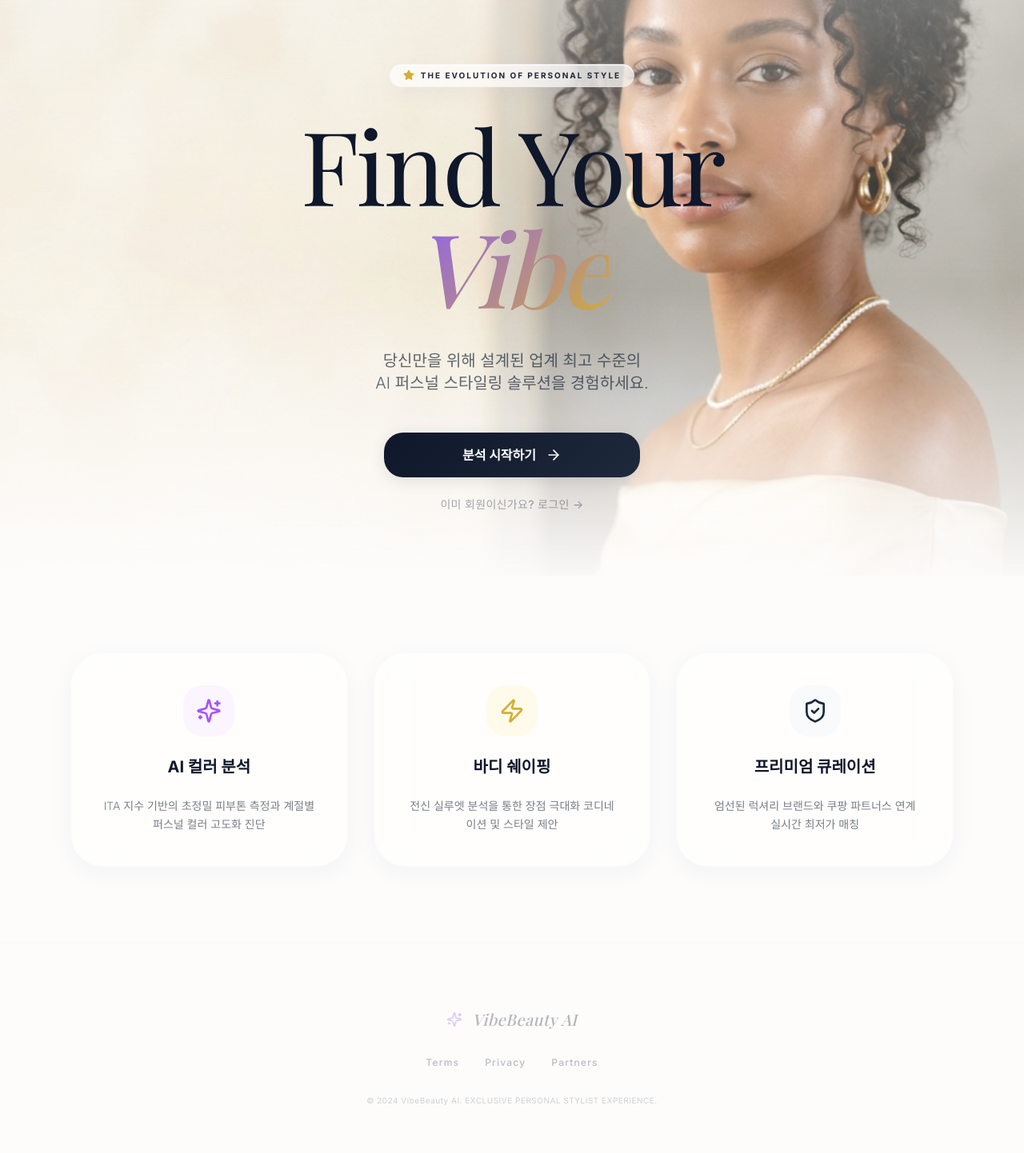
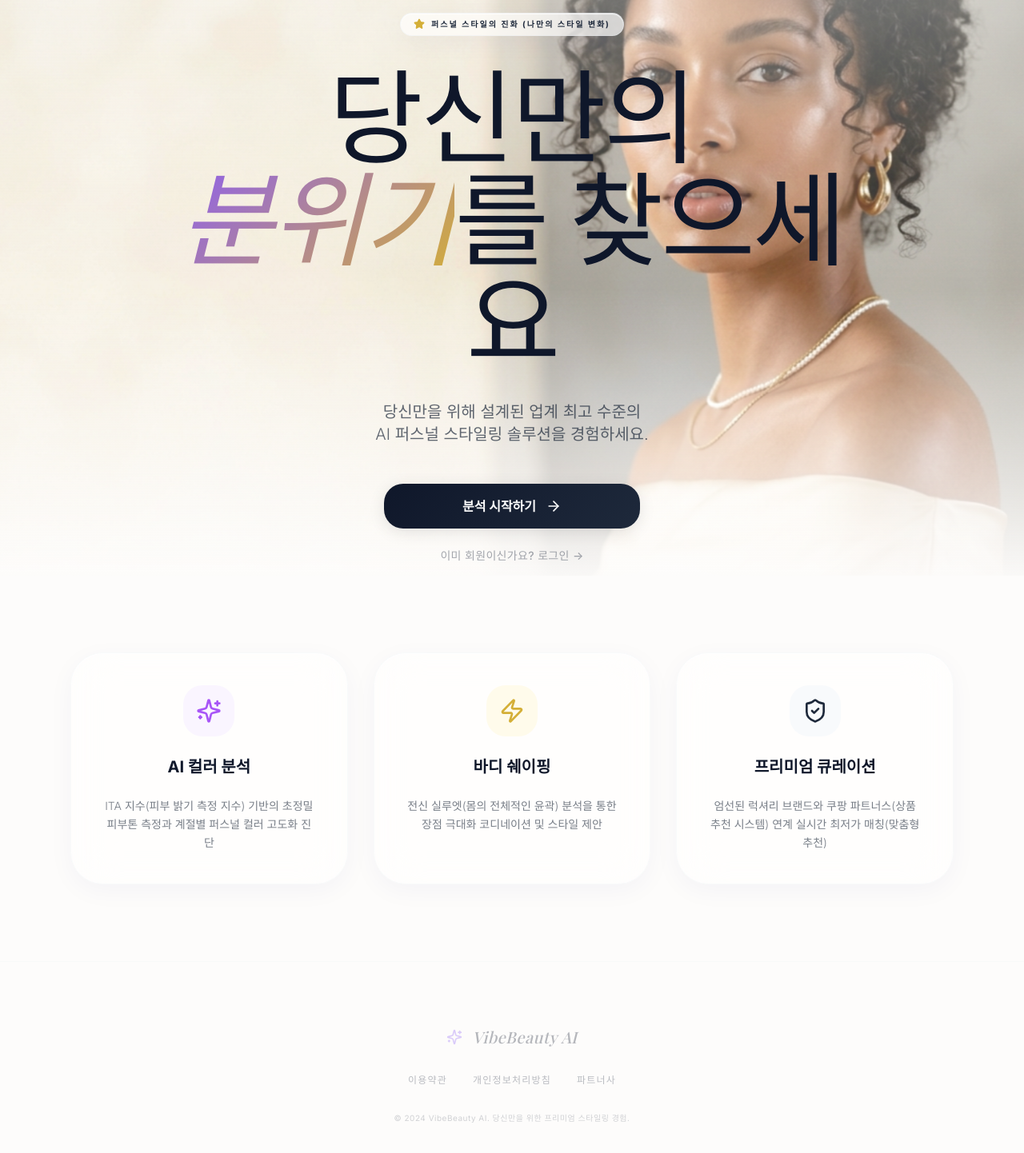
Before and after one commit to naradai87-oss/VibeBeauty-AI, a Next.js app: page / in a window 1280 px wide. Shown: the top 1442 px of the page at 80% size. Built offline with nearby package versions, Linux system fonts and the light colour scheme; a web font is replaced by a local one.

Commit message:
feat: translate to Korean, fix buttons, and hydration errors

```diff
--- a/app/(auth)/login/page.tsx
+++ b/app/(auth)/login/page.tsx
@@ -40,7 +40,7 @@ export default function LoginPage() {
     <div className="min-h-screen bg-vibe-cream flex flex-col items-center justify-center p-6 selection:bg-vibe-primary selection:text-white">
       {/* Back Button */}
       <Link href="/" className="absolute top-12 left-8 flex items-center gap-2 text-vibe-slate/40 hover:text-vibe-primary transition-colors text-xs font-bold uppercase tracking-widest">
-        <ArrowLeft size={16} /> Back to Home
+        <ArrowLeft size={16} /> 홈으로 돌아가기
       </Link>
 
       <motion.div
@@ -56,15 +56,15 @@ export default function LoginPage() {
           >
             <Diamond className="w-10 h-10 text-vibe-primary" />
           </motion.div>
-          <h1 className="heading-serif text-4xl text-vibe-charcoal font-medium mb-3">Welcome Back</h1>
-          <p className="text-vibe-slate/40 text-sm font-light tracking-wide">Enter your details to access your personal stylist</p>
+          <h1 className="heading-serif text-4xl text-vibe-charcoal font-medium mb-3">다시 오신 것을 환영합니다</h1>
+          <p className="text-vibe-slate/40 text-sm font-light tracking-wide">로그인 정보를 입력하여 나만의 퍼스널 스타일리스트를 만나보세요</p>
         </div>
 
         {/* Login Form */}
         <div className="luxury-glass p-10 rounded-apple-lg border-vibe-silver/10 space-y-8">
           <form onSubmit={handleLogin} className="space-y-6">
             <div className="space-y-2">
-              <label className="text-[10px] font-bold text-vibe-slate/40 uppercase tracking-widest ml-1">Email Address</label>
+              <label className="text-[10px] font-bold text-vibe-slate/40 uppercase tracking-widest ml-1">이메일 주소</label>
               <input
                 type="email"
                 value={email}
@@ -77,8 +77,8 @@ export default function LoginPage() {
 
             <div className="space-y-2">
               <div className="flex justify-between items-center ml-1">
-                <label className="text-[10px] font-bold text-vibe-slate/40 uppercase tracking-widest">Password</label>
-                <button type="button" className="text-[10px] font-bold text-vibe-primary/60 hover:text-vibe-primary uppercase tracking-widest">Forgot?</button>
+                <label className="text-[10px] font-bold text-vibe-slate/40 uppercase tracking-widest">비밀번호</label>
+                <button type="button" className="text-[10px] font-bold text-vibe-primary/60 hover:text-vibe-primary uppercase tracking-widest">비밀번호 찾기</button>
               </div>
               <div className="relative">
                 <input
@@ -108,22 +108,22 @@ export default function LoginPage() {
               disabled={loading}
               className="btn-premium w-full py-5 text-sm uppercase tracking-[0.2em] font-black disabled:opacity-40"
             >
-              {loading ? 'Authenticating...' : 'Sign In'}
+              {loading ? '인증 중...' : '로그인'}
             </button>
           </form>
 
           <div className="text-center pt-4 border-t border-vibe-silver/10">
             <p className="text-vibe-slate/40 text-xs font-medium tracking-wide">
-              Don&apos;t have an account yet? {' '}
+              아직 계정이 없으신가요? {' '}
               <Link href="/signup" className="text-vibe-primary font-bold hover:underline decoration-2 underline-offset-4">
-                Create Account
+                계정 생성하기
               </Link>
             </p>
           </div>
         </div>
 
         <p className="text-center text-vibe-slate/20 text-[10px] uppercase font-bold tracking-[0.3em] mt-12">
-          VibeBeauty • Luxury Personal Styling
+          VibeBeauty • 럭셔리 퍼스널 스타일링
         </p>
       </motion.div>
     </div>
--- a/app/(auth)/signup/page.tsx
+++ b/app/(auth)/signup/page.tsx
@@ -55,7 +55,7 @@ export default function SignupPage() {
           <div className="w-24 h-24 luxury-glass rounded-full flex items-center justify-center mx-auto mb-8 shadow-luxury">
             <Mail className="w-10 h-10 text-vibe-primary" />
           </div>
-          <h2 className="heading-serif text-4xl text-vibe-charcoal font-medium mb-6">Verification Sent</h2>
+          <h2 className="heading-serif text-4xl text-vibe-charcoal font-medium mb-6">인증 메일이 발송되었습니다</h2>
           <div className="luxury-glass p-8 rounded-apple-lg border-vibe-silver/10 space-y-4 mb-8">
             <p className="text-vibe-slate/60 text-sm leading-relaxed">
               입력하신 <span className="text-vibe-primary font-bold">{form.email}</span> 주소로 <br />
@@ -69,7 +69,7 @@ export default function SignupPage() {
           </div>
           <button onClick={() => router.push('/login')}
             className="btn-premium w-full py-5 text-sm uppercase tracking-[0.2em] font-black">
-            Go to Login
+            로그인하러 가기
           </button>
         </motion.div>
       </div>
@@ -80,7 +80,7 @@ export default function SignupPage() {
     <div className="min-h-screen bg-vibe-cream flex flex-col items-center justify-center p-6 selection:bg-vibe-primary selection:text-white">
       {/* Back Button */}
       <Link href="/" className="absolute top-12 left-8 flex items-center gap-2 text-vibe-slate/40 hover:text-vibe-primary transition-colors text-xs font-bold uppercase tracking-widest">
-        <ArrowLeft size={16} /> Welcome
+        <ArrowLeft size={16} /> 환영합니다
       </Link>
 
       <motion.div
@@ -96,18 +96,18 @@ export default function SignupPage() {
           >
             <Sparkles className="w-10 h-10 text-vibe-primary" />
           </motion.div>
-          <h1 className="heading-serif text-4xl text-vibe-charcoal font-medium mb-3">Join the Atelier</h1>
-          <p className="text-vibe-slate/40 text-sm font-light tracking-wide">Begin your journey to a more refined you</p>
+          <h1 className="heading-serif text-4xl text-vibe-charcoal font-medium mb-3">아틀리에(Atelier - 작업실) 가입하기</h1>
+          <p className="text-vibe-slate/40 text-sm font-light tracking-wide">당신을 더 빛나게 할 여정을 시작하세요</p>
         </div>
 
         {/* Signup Form */}
         <div className="luxury-glass p-10 rounded-apple-lg border-vibe-silver/10 space-y-8">
           <form onSubmit={handleSignup} className="space-y-6">
             {[
-              { key: 'nickname', label: 'Preferred Name', placeholder: 'Velvet Queen', type: 'text' },
-              { key: 'email', label: 'Email Address', placeholder: 'style@vibe.ai', type: 'email' },
-              { key: 'password', label: 'Security Password', placeholder: '8+ Characters', type: 'password' },
-              { key: 'referralCode', label: 'Invitation Code (Optional)', placeholder: 'VIBE-XXXX', type: 'text' },
+              { key: 'nickname', label: '사용할 닉네임', placeholder: '닉네임을 입력하세요', type: 'text' },
+              { key: 'email', label: '이메일 주소', placeholder: 'style@vibe.ai', type: 'email' },
+              { key: 'password', label: '보안 비밀번호', placeholder: '8자 이상', type: 'password' },
+              { key: 'referralCode', label: '초대 코드 (선택 사항)', placeholder: 'VIBE-XXXX', type: 'text' },
             ].map(field => (
               <div key={field.key} className="space-y-2">
                 <label className="text-[10px] font-bold text-vibe-slate/40 uppercase tracking-widest ml-1">{field.label}</label>
@@ -134,22 +134,22 @@ export default function SignupPage() {
               disabled={loading}
               className="btn-premium w-full py-5 text-sm uppercase tracking-[0.2em] font-black disabled:opacity-40"
             >
-              {loading ? 'Processing...' : 'Create Account'}
+              {loading ? '처리 중...' : '계정 생성하기'}
             </button>
           </form>
 
           <div className="text-center pt-4 border-t border-vibe-silver/10">
             <p className="text-vibe-slate/40 text-xs font-medium tracking-wide">
-              Already have an account? {' '}
+              이미 계정이 있으신가요? {' '}
               <Link href="/login" className="text-vibe-primary font-bold hover:underline decoration-2 underline-offset-4">
-                Sign In
+                로그인
               </Link>
             </p>
           </div>
         </div>
 
         <p className="text-center text-vibe-slate/20 text-[10px] uppercase font-bold tracking-[0.3em] mt-12">
-          VibeBeauty • Luxury Personal Styling
+          VibeBeauty • 럭셔리 퍼스널 스타일링
         </p>
       </motion.div>
     </div>
--- a/app/(main)/style-log/page.tsx
+++ b/app/(main)/style-log/page.tsx
@@ -3,7 +3,7 @@
 import { useEffect, useState, useRef } from 'react'
 import { motion, AnimatePresence } from 'motion/react'
 import { useRouter } from 'next/navigation'
-import { Camera, Download, Share2, Calendar } from 'lucide-react'
+import { Camera, Download, Share2, Calendar, Sparkles } from 'lucide-react'
 import { createClient } from '@/lib/supabase'
 import { formatDate } from '@/lib/utils'
 import type { StyleLog } from '@/types'
--- a/app/layout.tsx
+++ b/app/layout.tsx
@@ -27,7 +27,7 @@ export const viewport = {
 
 export default function RootLayout({ children }: { children: React.ReactNode }) {
   return (
-    <html lang="ko" className={`${inter.variable} ${playfair.variable}`}>
+    <html lang="ko" className={`${inter.variable} ${playfair.variable}`} suppressHydrationWarning>
       <body className="antialiased font-sans text-vibe-charcoal selection:bg-vibe-primary/20">
         <AmbientBackground />
         {children}
--- a/app/page.tsx
+++ b/app/page.tsx
@@ -31,24 +31,24 @@ export default function LandingPage() {
           >
             <Star className="w-3.5 h-3.5 text-vibe-gold fill-vibe-gold" />
             <span className="text-[10px] font-bold tracking-[0.2em] text-vibe-slate uppercase">
-              The Evolution of Personal Style
+              퍼스널 스타일의 진화 (나만의 스타일 변화)
             </span>
           </motion.div>
 
           <motion.h1
             initial={{ opacity: 0, y: 30 }}
             animate={{ opacity: 1, y: 0 }}
-            transition={{ delay: 0.2, duration: 1.2, ease: [0.22, 1, 0.36, 1] }}
+            transition={{ duration: 1.2, ease: [0.22, 1, 0.36, 1] }}
             className="heading-serif text-7xl md:text-9xl font-light text-vibe-charcoal leading-[1.05] mb-10 tracking-tight"
           >
-            Find Your <br />
-            <span className="italic gradient-text font-medium">Vibe</span>
+            당신만의 <br />
+            <span className="italic gradient-text font-medium">분위기</span>를 찾으세요
           </motion.h1>
 
           <motion.p
             initial={{ opacity: 0, y: 20 }}
             animate={{ opacity: 1, y: 0 }}
-            transition={{ delay: 0.4, duration: 0.8 }}
+            transition={{ delay: 0.2, duration: 0.8 }}
             className="text-lg md:text-xl text-vibe-slate/70 max-w-xl mx-auto leading-relaxed mb-12 font-light"
           >
             당신만을 위해 설계된 업계 최고 수준의 <br className="hidden md:block" />
@@ -58,7 +58,7 @@ export default function LandingPage() {
           <motion.div
             initial={{ opacity: 0, y: 20 }}
             animate={{ opacity: 1, y: 0 }}
-            transition={{ delay: 0.6, duration: 0.8 }}
+            transition={{ delay: 0.4, duration: 0.8 }}
             className="flex flex-col items-center gap-6"
           >
             <Link href="/signup" className="w-full max-w-xs">
@@ -82,29 +82,33 @@ export default function LandingPage() {
             {
               icon: Sparkles,
               title: "AI 컬러 분석",
-              desc: "ITA 지수 기반의 초정밀 피부톤 측정과 계절별 퍼스널 컬러 고도화 진단",
+              desc: "ITA 지수(피부 밝기 측정 지수) 기반의 초정밀 피부톤 측정과 계절별 퍼스널 컬러 고도화 진단",
               bgColor: "bg-purple-50",
-              iconColor: "text-purple-500"
+              iconColor: "text-purple-500",
+              href: "/signup"
             },
             {
               icon: Zap,
               title: "바디 쉐이핑",
-              desc: "전신 실루엣 분석을 통한 장점 극대화 코디네이션 및 스타일 제안",
+              desc: "전신 실루엣(몸의 전체적인 윤곽) 분석을 통한 장점 극대화 코디네이션 및 스타일 제안",
               bgColor: "bg-amber-50",
-              iconColor: "text-vibe-gold"
+              iconColor: "text-vibe-gold",
+              href: "/signup"
             },
             {
               icon: ShieldCheck,
               title: "프리미엄 큐레이션",
-              desc: "엄선된 럭셔리 브랜드와 쿠팡 파트너스 연계 실시간 최저가 매칭",
+              desc: "엄선된 럭셔리 브랜드와 쿠팡 파트너스(상품 추천 시스템) 연계 실시간 최저가 매칭(맞춤형 추천)",
               bgColor: "bg-slate-50",
-              iconColor: "text-vibe-slate"
+              iconColor: "text-vibe-slate",
+              href: "/signup"
             }
           ].map((feature, i) => (
+            <Link href={feature.href} key={i}>
               <motion.div
-              key={i}
                 whileHover={{ y: -10 }}
-              className="p-10 rounded-apple-lg border border-vibe-silver/20 bg-white/50 luxury-glass flex flex-col items-center text-center space-y-6"
+                whileTap={{ scale: 0.98 }}
+                className="p-10 rounded-apple-lg border border-vibe-silver/20 bg-white/50 luxury-glass flex flex-col items-center text-center space-y-6 h-full cursor-pointer"
               >
                 <div className={`w-16 h-16 ${feature.bgColor} rounded-apple-md flex items-center justify-center`}>
                   <feature.icon className={`w-8 h-8 ${feature.iconColor}`} />
@@ -114,6 +118,7 @@ export default function LandingPage() {
                   {feature.desc}
                 </p>
               </motion.div>
+            </Link>
           ))}
         </div>
       </section>
@@ -127,13 +132,13 @@ export default function LandingPage() {
           </div>
 
           <div className="flex gap-8 text-xs font-medium text-vibe-slate/30 tracking-widest uppercase">
-            <button className="hover:text-vibe-primary transition-colors">Terms</button>
-            <button className="hover:text-vibe-primary transition-colors">Privacy</button>
-            <button className="hover:text-vibe-primary transition-colors">Partners</button>
+            <Link href="/terms" className="hover:text-vibe-primary transition-colors">이용약관</Link>
+            <Link href="/privacy" className="hover:text-vibe-primary transition-colors">개인정보처리방침</Link>
+            <Link href="/partners" className="hover:text-vibe-primary transition-colors">파트너사</Link>
           </div>
 
           <p className="text-[10px] text-vibe-slate/20 tracking-wider">
-            © 2024 VibeBeauty AI. EXCLUSIVE PERSONAL STYLIST EXPERIENCE.
+            © 2024 VibeBeauty AI. 당신만을 위한 프리미엄 스타일링 경험.
           </p>
         </div>
       </footer>
```
Lines whose indentation alone changed are shown as unchanged.
